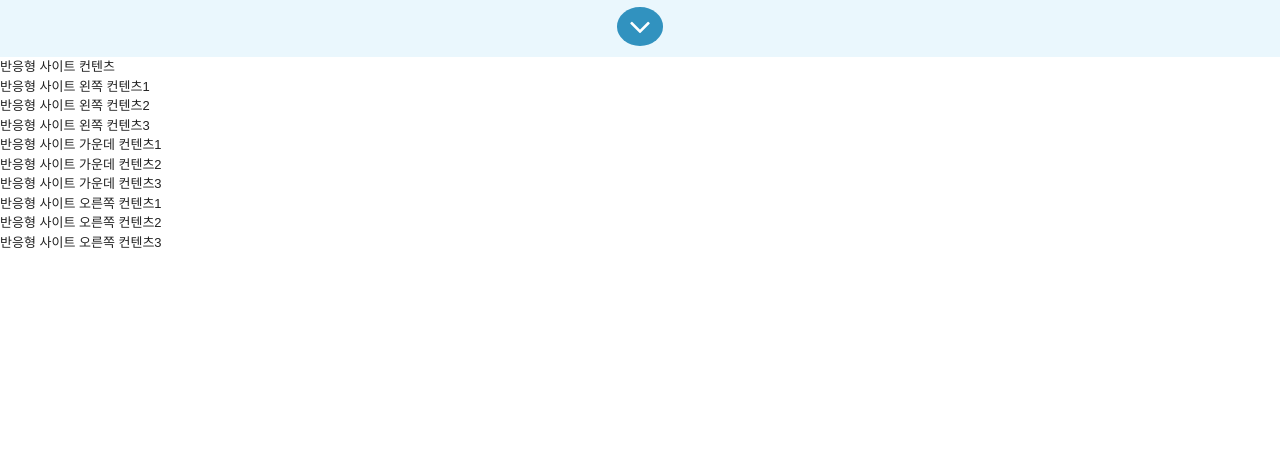
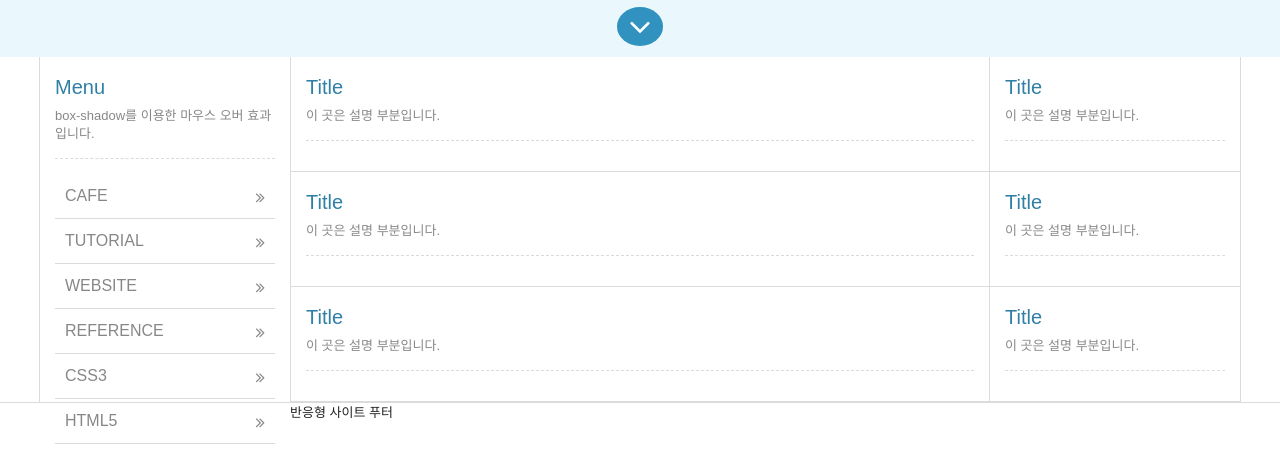
Before and after one commit to miroterra/responsive-Web1, a plain HTML site: page index.html in a window 1280 px wide. Shown: the part 330-787 px from the top of the page. Drawn offline with Linux system fonts and the light colour scheme.

Commit message:
메뉴 CSS

```diff
--- a/css/style.css
+++ b/css/style.css
@@ -10,8 +10,32 @@ body {
 #title {
   background-color: #eaf7fd;
 }
+#contents .container {
+  border-right: 1px solid #dbdbdb;
+  border-left: 1px solid #dbdbdb;
+}
+#cont_left {
+  float: left;
+  width: 250px;
+}
+#cont_center {
+  overflow: hidden;
+  margin-right: 250px;
+  border-right: 1px solid #dbdbdb;
+  border-left: 1px solid #dbdbdb;
+}
+#cont_right {
+  position: absolute;
+  right: 0;
+  top: 0;
+  width: 250px;
+}
+#footer {
+  border-top: 1px solid #dbdbdb;
+}
 /* container */
 .container {
+  position: relative;
   width: 1200px;
   margin: 0 auto;
   /* background: rgba(0, 0, 0, 0.3); */
@@ -194,6 +218,70 @@ body {
   box-shadow: 0 0 0 3px rgba(71, 154, 191, 0.1) inset, 0 0 0 100px rgba(0, 0, 0, 0.1) inset;
 }
 
+/* contents */
+.column {
+  padding: 15px;
+  border-bottom: 1px solid #dbdbdb;
+}
+.column .col_tit {
+  font-size: 20px;
+  color: #2f7fa6;
+  padding-bottom: 5px;
+}
+.column .col_desc {
+  border-bottom: 1px dashed #dbdbdb;
+  padding-bottom: 15px;
+  margin-bottom: 15px;
+  color: #878787;
+  line-height: 18px;
+}
+.column .col1 {
+}
+.column .col2 {
+}
+.column .col3 {
+  border-bottom: 0;
+}
+.column .col4 {
+}
+.column .col5 {
+}
+.column .col6 {
+  border-bottom: 0;
+}
+.column .col7 {
+}
+.column .col8 {
+}
+.column .col9 {
+  border-bottom: 0;
+}
+
+/* menu */
+.menu {
+}
+.menu li {
+  position: relative;
+}
+.menu li a {
+  font-size: 16px;
+  text-transform: uppercase;
+  color: #878787;
+  border-bottom: 1px solid #dbdbdb;
+  padding: 10px;
+  display: block;
+  transition: box-shadow 0.34s ease, background 0.34s;
+}
+.menu li a i {
+  position: absolute;
+  right: 10px;
+  top: 15px;
+}
+.menu li a:hover {
+  box-shadow: inset 180px 0 0 0 rgba(36, 130, 174, 0.7);
+  color: #fff;
+  background: rgba(36, 130, 174, 0.9);
+}
 /* mediaquery */
 /* 화면 너비 0 ~ 1220px */
 @media (max-width: 1220px) {
@@ -203,12 +291,24 @@ body {
   .row {
     padding: 0 15px;
   }
+  #contents .container {
+    border: 0;
+  }
 }
 /* 화면 너비 0 ~ 1024px */
 @media (max-width: 1024px) {
 }
 /* 화면 너비 0 ~ 960px */
 @media (max-width: 960px) {
+  #cont_center {
+    margin-right: 0;
+    border-right: 0;
+  }
+  #cont_right {
+    position: static;
+    width: 100%;
+    border-bottom: 1px solid #dbdbdb;
+  }
   .nav > div {
     float: none;
     width: 100%;
@@ -228,6 +328,13 @@ body {
 }
 /* 화면 너비 0 ~ 768px */
 @media (max-width: 768px) {
+  #cont_left {
+    float: none;
+    width: 100%;
+  }
+  #cont_center {
+    border-left: 0;
+  }
 }
 /* 화면 너비 0 ~ 600px */
 @media (max-width: 600px) {
--- a/index.html
+++ b/index.html
@@ -111,26 +111,98 @@
     </article>
     <main>
       <section id="contents">
-        <h2>반응형 사이트 컨텐츠</h2>
-        <section class="cont_left">
+        <div class="container">
+        <h2 class="ir_su">반응형 사이트 컨텐츠</h2>
+        <section id="cont_left">
           <h3 class="ir_su">반응형 사이트 왼쪽 컨텐츠</h3>
-          <article class="column col1"><h4>반응형 사이트 왼쪽 컨텐츠1</h4></article>
-          <article class="column col2"><h4>반응형 사이트 왼쪽 컨텐츠2</h4></article>
-          <article class="column col3"><h4>반응형 사이트 왼쪽 컨텐츠3</h4></article>
+          <article class="column col1">
+            <h4 class="col_tit">Menu</h4>
+            <p class="col_desc">box-shadow를 이용한 마우스 오버 효과입니다.</p>
+            <!-- menu -->
+            <div class="menu">
+              <ul>
+                <li><a href="#">Cafe <i class="fa fa-angle-double-right" aria-hidden="true"></i></a></li>
+                <li><a href="#">Tutorial <i class="fa fa-angle-double-right" aria-hidden="true"></i></a></li>
+                <li><a href="#">WebSite <i class="fa fa-angle-double-right" aria-hidden="true"></i></a></li>
+                <li><a href="#">Reference <i class="fa fa-angle-double-right" aria-hidden="true"></i></a></li>
+                <li><a href="#">CSS3 <i class="fa fa-angle-double-right" aria-hidden="true"></i></a></li>
+                <li><a href="#">HTML5 <i class="fa fa-angle-double-right" aria-hidden="true"></i></a></li>
+              </ul>
+            </div>
+            <!-- //menu -->
+          </article>
+          <!-- //col1 -->
+          <article class="column col2">
+            <h4 class="col_tit">Title</h4>
+            <p class="col_desc">이 곳은 설명 부분입니다.</p>
+            <!--  -->
+            <!-- // -->
+          </article>
+          <!-- //col2 -->
+          <article class="column col3">
+            <h4 class="col_tit">Title</h4>
+            <p class="col_desc">이 곳은 설명 부분입니다.</p>
+            <!--  -->
+            <!-- // -->
+          </article>
+          <!-- //col3 -->
         </section>
-        <section class="cont_center">
+        <section id="cont_center">
           <h3 class="ir_su">반응형 사이트 가운데 컨텐츠</h3>
-          <article class="column col4"><h4>반응형 사이트 가운데 컨텐츠1</h4></article>
-          <article class="column col5"><h4>반응형 사이트 가운데 컨텐츠2</h4></article>
-          <article class="column col6"><h4>반응형 사이트 가운데 컨텐츠3</h4></article>
+          <article class="column col4">
+            <h4 class="col_tit">Title</h4>
+            <p class="col_desc">이 곳은 설명 부분입니다.</p>
+            <!--  -->
+            <!-- // -->
+          </article>
+          <!-- //col4 -->
+          <article class="column col5">
+            <h4 class="col_tit">Title</h4>
+            <p class="col_desc">이 곳은 설명 부분입니다.</p>
+            <!--  -->
+            <!-- // -->
+          </article>
+          <!-- //col5 -->
+          <article class="column col6">
+            <h4 class="col_tit">Title</h4>
+            <p class="col_desc">이 곳은 설명 부분입니다.</p>
+            <!--  -->
+            <!-- // -->
+          </article>
+          <!-- //col6 -->
         </section>
-        <section class="cont_right">
+        <section id="cont_right">
           <h3 class="ir_su">반응형 사이트 오른쪽 컨텐츠</h3>
-          <article class="column col7"><h4>반응형 사이트 오른쪽 컨텐츠1</h4></article>
-          <article class="column col8"><h4>반응형 사이트 오른쪽 컨텐츠2</h4></article>
-          <article class="column col9"><h4>반응형 사이트 오른쪽 컨텐츠3</h4></article>
+          <article class="column col7">
+            <h4 class="col_tit">Title</h4>
+            <p class="col_desc">이 곳은 설명 부분입니다.</p>
+            <!--  -->
+            <!-- // -->
+          </article>
+          <!-- //col7 -->
+          <article class="column col8">
+            <h4 class="col_tit">Title</h4>
+            <p class="col_desc">이 곳은 설명 부분입니다.</p>
+            <!--  -->
+            <!-- // -->
+          </article>
+          <!-- //col8 -->
+          <article class="column col9">
+            <h4 class="col_tit">Title</h4>
+            <p class="col_desc">이 곳은 설명 부분입니다.</p>
+            <!--  -->
+            <!-- // -->
+          </article>
+          <!-- //col9 -->
         </section>
+        </div>
       </section>
+      <!-- //contents -->
     </main>
+    <footer id="footer">
+      <div class="container">
+        <h2>반응형 사이트 푸터</h2>
+      </div>
+    </footer>
   </body>
 </html>
```
